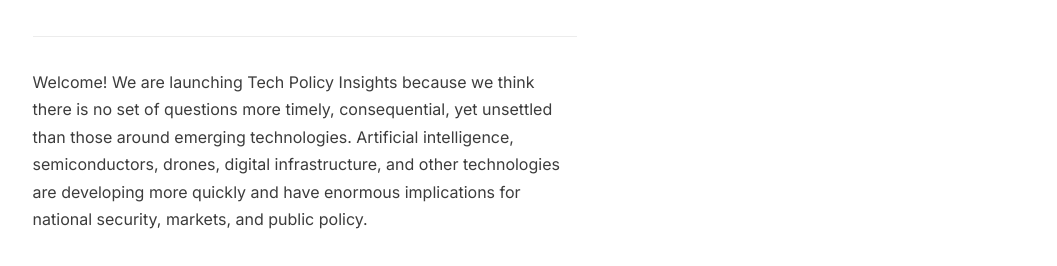
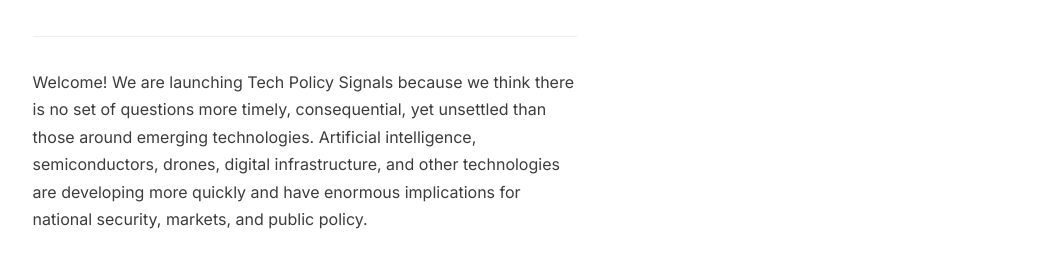
Before and after one commit to eredmond13/tpi_website, an Eleventy site: page articles/welcome-note.md in a window 1280 px wide. Shown: the part 1061-1327 px from the top of the page, without its empty margins (25-1082 px from the left). Built offline with nearby package versions, Linux system fonts and the light colour scheme; Eleventy itself is replaced by a stand-in of ours; files that its build step writes are made by us from their sources.

Commit message:
Update welcome-note.md

```diff
--- a/articles/welcome-note.md
+++ b/articles/welcome-note.md
@@ -4,10 +4,10 @@ date: 2026-09-30
 category: Signals
 format: column
 author: "Sarah Kreps"
-summary: "Welcome! We are launching Tech Policy Insights because we think there is no set of questions more timely, consequential, yet unsettled than those around emerging technologies."
+summary: "Welcome! We are launching Tech Policy Signals because we think there is no set of questions more timely, consequential, yet unsettled than those around emerging technologies."
 ---
 
-Welcome! We are launching Tech Policy Insights because we think there is no set of questions more timely, consequential, yet unsettled than those around emerging technologies. Artificial intelligence, semiconductors, drones, digital infrastructure, and other technologies are developing more quickly and have enormous implications for national security, markets, and public policy.
+Welcome! We are launching Tech Policy Signals because we think there is no set of questions more timely, consequential, yet unsettled than those around emerging technologies. Artificial intelligence, semiconductors, drones, digital infrastructure, and other technologies are developing more quickly and have enormous implications for national security, markets, and public policy.
 
 Our aim is to offer independent analysis using data, evidence, and social scientific approaches that can shed light on the opportunities and risks of emerging technologies. We hope that the analysis can be useful to decision makers trying to think through policy choices. That could mean government with respect to whether and what conditions we need new laws or restrictions or whether the existing ones, albeit perhaps with different interpretations, is more appropriate. It can also mean members of industry trying to make sense of the political consequences of what they develop.
 
```
